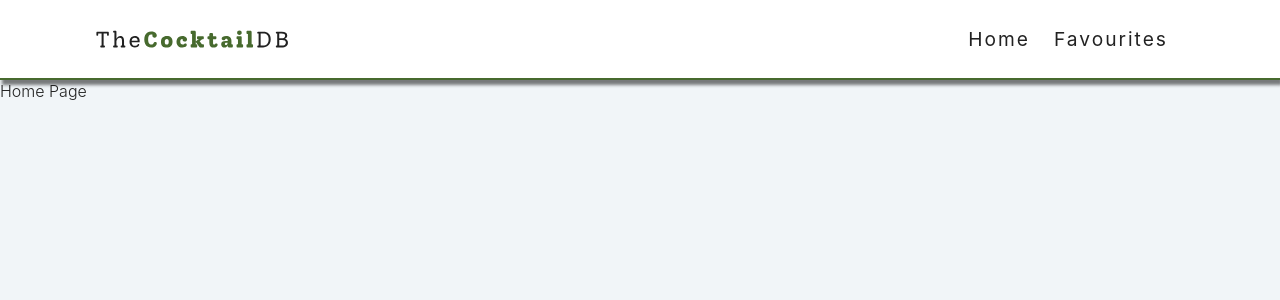
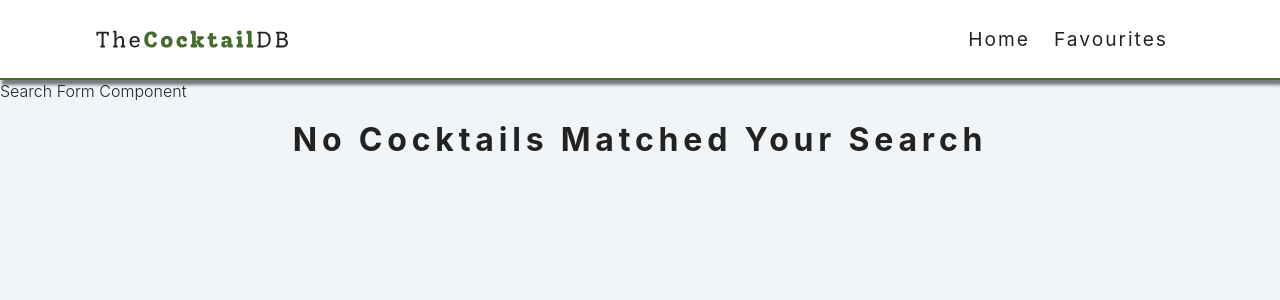
Before and after one commit to ioannis-sporidis/cocktails_db, a React (Create React App) app: page / in a window 1280 px wide. Shown: the top 300 px of the page. Built offline with nearby package versions, Linux system fonts and the light colour scheme.

Commit message:
Basic setup for CocktailList and SearchForm components

```diff
--- a/src/components/CocktailList.js
+++ b/src/components/CocktailList.js
@@ -1,4 +1,17 @@
+import { useGlobalContext } from '../helpers/context';
+import Loading from './Loading';
+import Cocktail from './Cocktail';
+
 const CocktailList = () => {
+  const { cocktails, loading } = useGlobalContext();
+
+  if (loading) {
+    return <Loading />;
+  }
+  if (cocktails.length < 1) {
+    return <h2 className='section-title'>No Cocktails Matched Your Search</h2>;
+  }
+
   return <div>Cocktail List Component</div>;
 };
 
--- a/src/components/SearchForm.js
+++ b/src/components/SearchForm.js
@@ -1,6 +1,8 @@
-import React from 'react';
+import { useGlobalContext } from '../helpers/context';
 
 const SearchForm = () => {
+  const { setSearchTerm } = useGlobalContext();
+
   return <div>Search Form Component</div>;
 };
 
--- a/src/helpers/context.js
+++ b/src/helpers/context.js
@@ -1,14 +1,27 @@
-import React, { useContext } from 'react';
+import React, { useState, useContext } from 'react';
 const url = 'https://www.thecocktaildb.com/api/json/v1/1/search.php?s=';
 
 const AppContext = React.createContext();
 
 const AppProvider = ({ children }) => {
-  return <AppContext.Provider value='hello'>{children}</AppContext.Provider>;
+  const [loading, setLoading] = useState(false);
+  const [searchTerm, setSearchTerm] = useState('a');
+  const [cocktails, setCocktails] = useState([]);
+
+  return (
+    <AppContext.Provider
+      value={{
+        loading,
+        cocktails,
+        setSearchTerm,
+      }}>
+      {children}
+    </AppContext.Provider>
+  );
 };
 
-export const useGlobalState = () => {
-  useContext(AppContext);
+export const useGlobalContext = () => {
+  return useContext(AppContext);
 };
 
 export { AppContext, AppProvider };
--- a/src/pages/Home.js
+++ b/src/pages/Home.js
@@ -1,7 +1,13 @@
-import React from 'react';
+import CocktailList from '../components/CocktailList';
+import SearchForm from '../components/SearchForm';
 
 const Home = () => {
-  return <div>Home Page</div>;
+  return (
+    <main>
+      <SearchForm />
+      <CocktailList />
+    </main>
+  );
 };
 
 export default Home;
```
